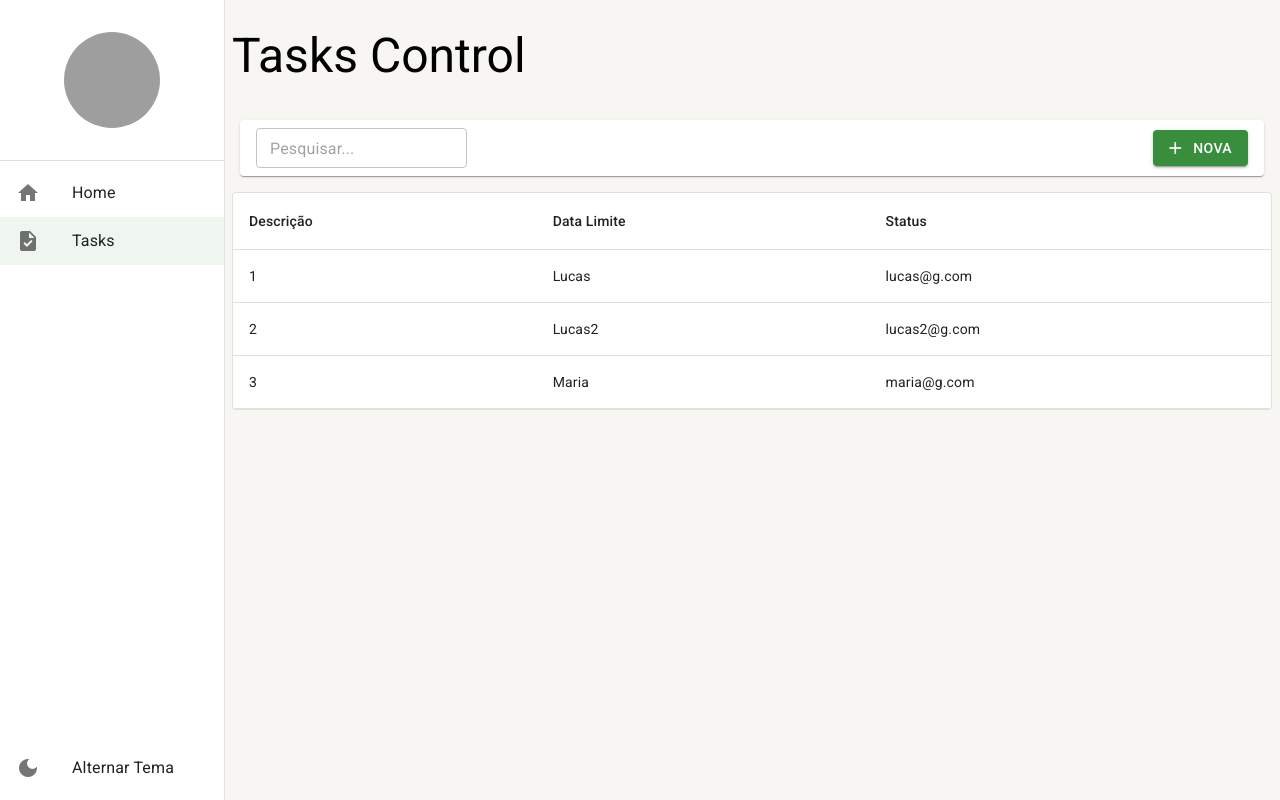
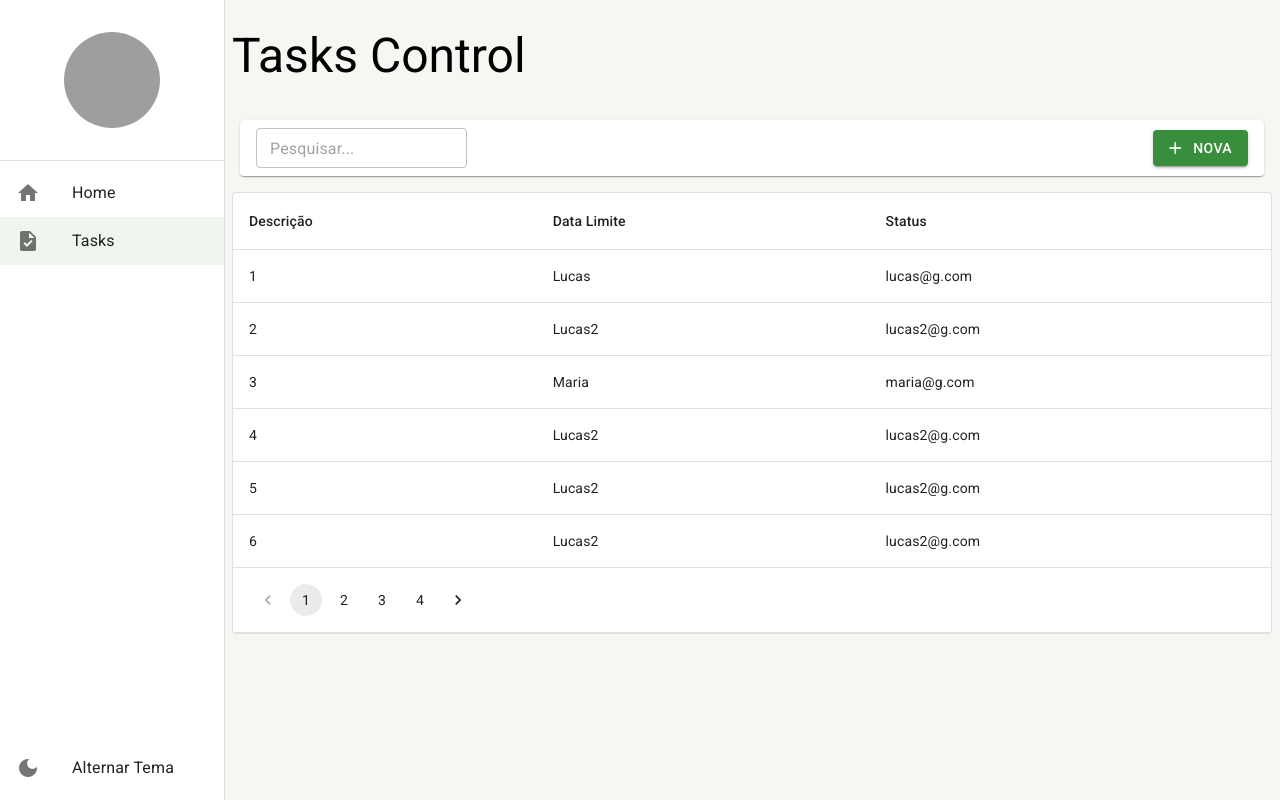
Before and after one commit to Lucas-Alipio/web-assistente-pessoal, a React (Create React App) app: page /tasks in a window 1280 px wide. Built offline with nearby package versions, Linux system fonts and the light colour scheme; data requests are answered from the project's data file; grey boxes are pictures that could not be loaded.

Commit message:
✨ feat: improving ListagemDeTasks

```diff
--- a/mock/database.json
+++ b/mock/database.json
@@ -55,6 +55,114 @@
           "expiration_date":"20/11/2022"
         }
       ]
+    },
+    {
+      "id": 4,
+      "name":"Lucas2",
+      "email":"lucas2@g.com",
+      "password":"123"
+    },
+    {
+      "id": 5,
+      "name":"Lucas2",
+      "email":"lucas2@g.com",
+      "password":"123"
+    },
+    {
+      "id": 6,
+      "name":"Lucas2",
+      "email":"lucas2@g.com",
+      "password":"123"
+    },
+    {
+      "id": 7,
+      "name":"Lucas2",
+      "email":"lucas2@g.com",
+      "password":"123"
+    },
+    {
+      "id": 8,
+      "name":"Lucas2",
+      "email":"lucas2@g.com",
+      "password":"123"
+    },
+    {
+      "id": 9,
+      "name":"Lucas2",
+      "email":"lucas2@g.com",
+      "password":"123"
+    },
+    {
+      "id": 10,
+      "name":"Lucas2",
+      "email":"lucas2@g.com",
+      "password":"123"
+    },
+    {
+      "id": 11,
+      "name":"Lucas2",
+      "email":"lucas2@g.com",
+      "password":"123"
+    },
+    {
+      "id": 12,
+      "name":"Lucas2",
+      "email":"lucas2@g.com",
+      "password":"123"
+    },
+    {
+      "id": 13,
+      "name":"Lucas2",
+      "email":"lucas2@g.com",
+      "password":"123"
+    },
+    {
+      "id": 14,
+      "name":"Lucas2",
+      "email":"lucas2@g.com",
+      "password":"123"
+    },
+    {
+      "id": 15,
+      "name":"Lucas2",
+      "email":"lucas2@g.com",
+      "password":"123"
+    },
+    {
+      "id": 16,
+      "name":"Lucas2",
+      "email":"lucas2@g.com",
+      "password":"123"
+    },
+    {
+      "id": 17,
+      "name":"Lucas2",
+      "email":"lucas2@g.com",
+      "password":"123"
+    },
+    {
+      "id": 18,
+      "name":"Lucas2",
+      "email":"lucas2@g.com",
+      "password":"123"
+    },
+    {
+      "id": 19,
+      "name":"Lucas2",
+      "email":"lucas2@g.com",
+      "password":"123"
+    },
+    {
+      "id": 20,
+      "name":"Lucas2",
+      "email":"lucas2@g.com",
+      "password":"123"
+    },
+    {
+      "id": 21,
+      "name":"Lucas2",
+      "email":"lucas2@g.com",
+      "password":"123"
     }
   ]
 }
--- a/src/pages/tasks/ListagemDeTasks.tsx
+++ b/src/pages/tasks/ListagemDeTasks.tsx
@@ -2,6 +2,7 @@ import { useEffect, useMemo, useState } from "react";
 import { useSearchParams } from "react-router-dom";
 import {
   LinearProgress,
+  Pagination,
   Paper,
   Table,
   TableBody,
@@ -33,11 +34,15 @@ export const ListagemDeTasks: React.FC = () => {
     return searchParams.get("search") || "";
   }, [searchParams]);
 
+  const page = useMemo(() => {
+    return Number(searchParams.get("page") || "1");
+  }, [searchParams]);
+
   useEffect(() => {
     setIsLoading(true);
 
     debounce(() => {
-      UsersService.getAll(1, search).then((result) => {
+      UsersService.getAll(page, search).then((result) => {
         setIsLoading(false);
 
         if (result instanceof Error) {
@@ -50,7 +55,7 @@ export const ListagemDeTasks: React.FC = () => {
         }
       });
     });
-  }, [search]);
+  }, [search, page]);
 
   return (
     <BaseLayoutPage
@@ -61,7 +66,7 @@ export const ListagemDeTasks: React.FC = () => {
           textoDaBusca={search}
           textoBotaoNovo="Nova"
           aoMudarTextoDeBusca={(text) =>
-            setSearchParams({ search: text }, { replace: true })
+            setSearchParams({ search: text, page: '1' }, { replace: true })
           }
         />
       }
@@ -99,6 +104,21 @@ export const ListagemDeTasks: React.FC = () => {
                 </TableCell>
               </TableRow>
             )}
+
+            {(totalCount > 0 && totalCount > Environment.LIMITE_DE_LINHAS) && (
+              <TableRow>
+                <TableCell colSpan={3}>
+                    <Pagination
+                      page={page}
+                      count={Math.ceil(totalCount / Environment.LIMITE_DE_LINHAS)}
+                      onChange={(_, newPage) => setSearchParams(
+                          { search, page: newPage.toString()},
+                          {replace: true}
+                      )}
+                    />
+                </TableCell>
+              </TableRow>
+            )}
           </TableFooter>
 
         </Table>
--- a/src/shared/environment/index.ts
+++ b/src/shared/environment/index.ts
@@ -4,7 +4,7 @@ export const Environment = {
   /**
    * Define a quantidade de linhas a ser carregada por padrão nas listagens
    */
-  LIMITE_DE_LINHAS: 10,
+  LIMITE_DE_LINHAS: 6,
 
   INPUT_DE_BUSCA: 'Pesquisar...',
 
```
